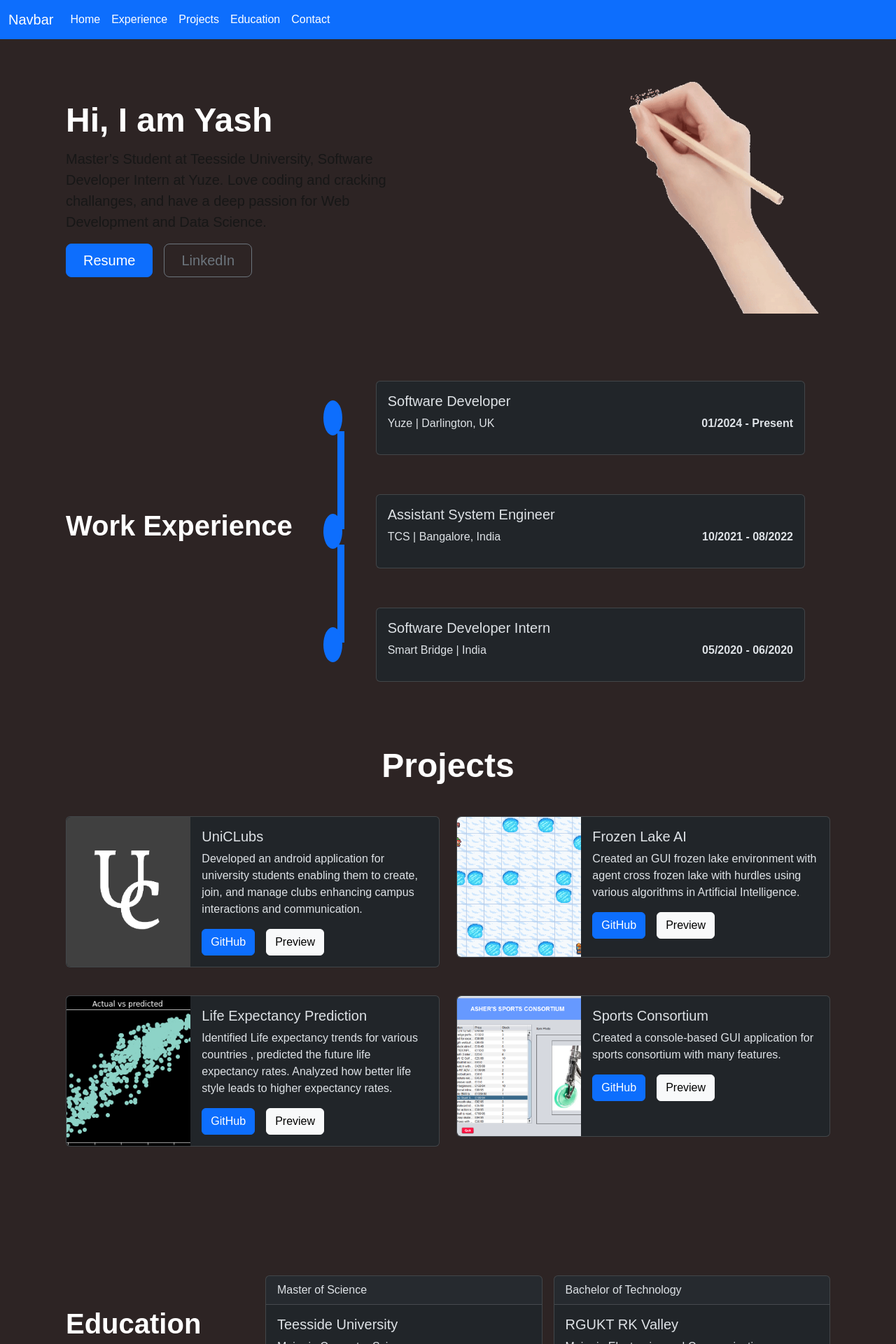
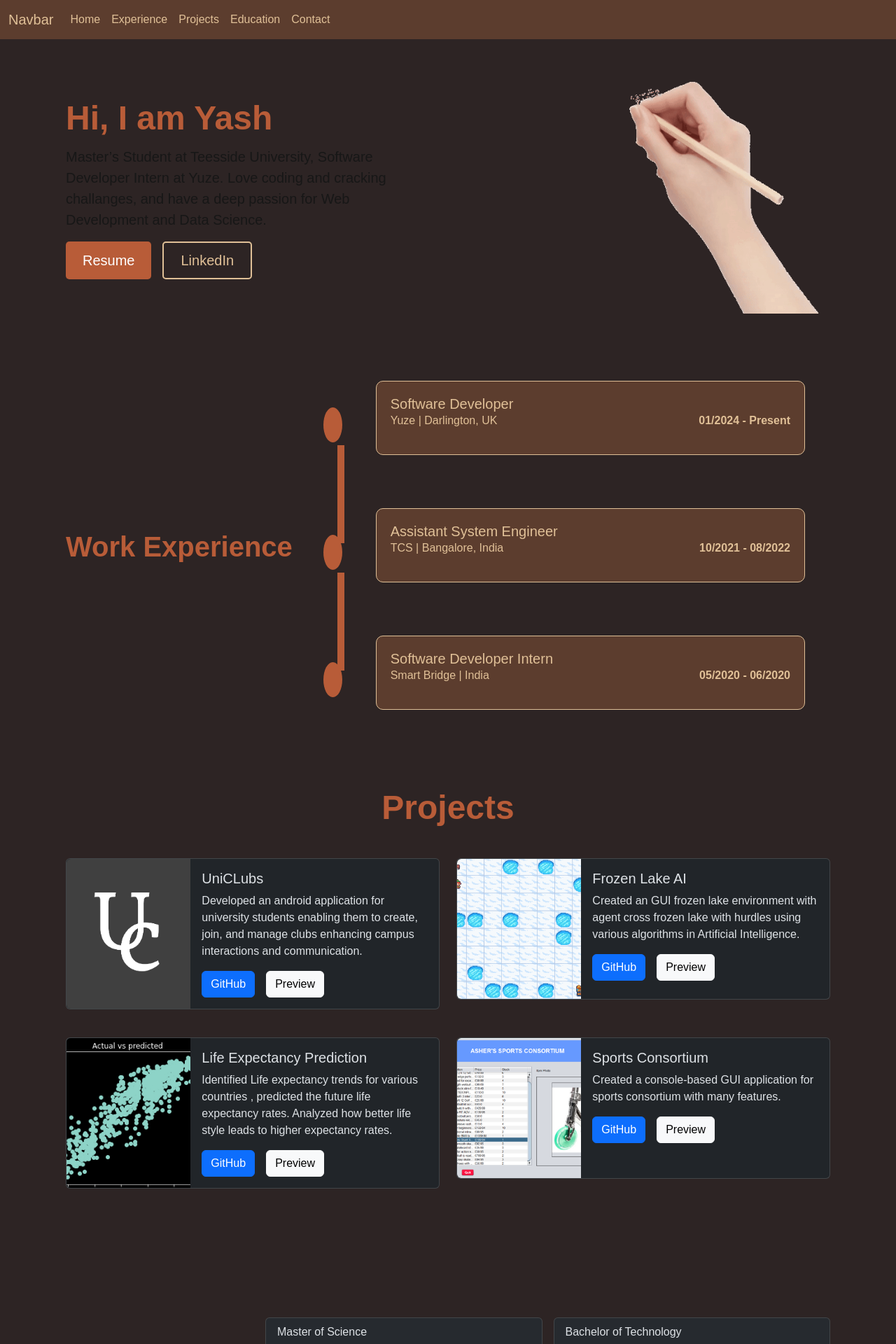
Before and after one commit to Yashu333/portfolio, a Next.js app: page / in a window 1280 px wide. Shown: the top 1920 px of the page at 70% size. Built offline with nearby package versions, Linux system fonts and the light colour scheme.

Commit message:
Changed styling

```diff
--- a/src/app/globals.css
+++ b/src/app/globals.css
@@ -6,7 +6,7 @@
 @media (prefers-color-scheme: dark) {
   :root {
     --background: #0a0a0a;
-    --foreground: #ededed;
+    --foreground: #E0C097;
   }
 }
 
@@ -44,3 +44,67 @@
     scroll-behavior: smooth;
   }
 }
+
+/* Buttons */
+
+/* Primary Button */
+.custom-primary-button {
+  background-color: #B85C38;
+  color: white;
+  border: none;
+  padding: 10px 20px;
+  border-radius: 5px;
+  cursor: pointer;
+}
+
+.custom-primary-button:hover {
+  background-color: #5C3D2E;
+  color: #E0C097;
+}
+
+/* Secondary Button */
+.custom-secondary-button {
+  background-color: transparent;
+  color: #E0C097;
+  border: 2px solid #E0C097;
+  padding: 10px 20px;
+  border-radius: 5px;
+  cursor: pointer;
+}
+
+.custom-secondary-button:hover {
+  background-color: #2D2424;
+  color: white;
+  border-color: white;
+}
+
+
+/* Work Experience Card */
+.work-experience-card {
+  background-color: #5C3D2E;
+  color: #E0C097;
+  padding: 20px;
+  border-radius: 10px;
+  margin-bottom: 20px;
+  border: 1px solid #E0C097;
+}
+
+
+/* Title Color */
+
+.titleColor{
+  color: #B85C38 !important
+}
+
+/* NavBar */
+.custom-navbar {
+  background-color: #5C3D2E; /* Navbar background color */
+}
+
+.navbar-brand, .nav-link {
+  color: #E0C097 !important; /* Navbar text color */
+}
+
+.nav-link:hover {
+  color: #B85C38 !important; /* Navbar hover color */
+}
--- a/src/components/ContactMe.jsx
+++ b/src/components/ContactMe.jsx
@@ -3,15 +3,24 @@
     return (
         <div id="Contact" className="container-fluid">
             <div className="p-5 text-center bg-body-tertiary rounded-3">
-                <h1 className="text-body-emphasis">Keep in Touch</h1>
+                <h1 className="text-body-emphasis titleColor">Keep in Touch</h1>
                 <p className="col-lg-8 mx-auto fs-5 text-muted">
                     Please feel free to send a message to contact me.
                 </p>
                 <div className="d-inline-flex gap-3">
-                    <i className="bi bi-envelope-at-fill fs-4"></i>
-                    <i className="bi bi-github fs-4"></i>
-                    <i className="bi bi-linkedin fs-4"></i>
-                    <i className="bi bi-youtube fs-4"></i>
+
+                    <a href="mailto: saichintakayala4@gmail.com">
+                        <i className="bi bi-envelope-at-fill fs-4"></i>
+                    </a>
+
+                    <a href="https://github.com/yashu333" target="_blank">
+                        <i className="bi bi-github fs-4"></i>
+                    </a>
+
+                    <a href="https://www.youtube.com/@CodeWithYash333" target="_blank">
+                        <i className="bi bi-youtube fs-4"></i>
+                    </a>
+
                 </div>
             </div>
         </div>
--- a/src/components/Education.jsx
+++ b/src/components/Education.jsx
@@ -5,7 +5,7 @@
         <div id="Education" className="container px-4 py-5">
             <div className="row flex-lg-row align-items-center g-5 py-5">
                 <div className="col-lg-3">
-                    <h1 className="display-6 fw-bold text-body-emphasis lh-1 mb-3">Education</h1>
+                    <h1 className="display-6 fw-bold text-body-emphasis lh-1 mb-3 titleColor">Education</h1>
                 </div>
                 <div className="col-12  col-lg-9 ps-6">
                     <div className="row g-3">
--- a/src/components/Hero.jsx
+++ b/src/components/Hero.jsx
@@ -1,4 +1,5 @@
 import Image from "next/image"
+import '../app/globals.css'
 
 export default function Hero(){
 
@@ -15,14 +16,14 @@
             />
           </div>
           <div className="col-lg-6">
-            <h1 className="display-5 fw-bold text-body-emphasis lh-1 mb-3" > Hi, I am Yash </h1>
+            <h1 className="display-5 fw-bold text-body-emphasis lh-1 mb-3 titleColor" > Hi, I am Yash </h1>
             <p className="lead">
               Master’s Student at Teesside University, Software Developer Intern at Yuze.
               Love coding and cracking challanges, and have a deep passion for Web Development and Data Science.
               </p>
             <div className="d-grid gap-2 d-md-flex justify-content-md-start">
-              <button type="button" className="btn btn-primary btn-lg px-4 me-md-2">Resume</button>
-              <button type="button" className="btn btn-outline-secondary btn-lg px-4">LinkedIn</button>
+              <button type="button" className="btn custom-primary-button btn-lg px-4 me-md-2">Resume</button>
+              <button type="button" className="btn custom-secondary-button btn-lg px-4">LinkedIn</button>
             </div>
           </div>
         </div>
--- a/src/components/NavBar.jsx
+++ b/src/components/NavBar.jsx
@@ -1,8 +1,9 @@
+import '../app/globals.css'
 
 export default function NavBar() {
 
     return (
-        <nav className="navbar navbar-expand-lg fixed-top bg-primary" data-bs-theme="dark">
+        <nav className="navbar navbar-expand-lg fixed-top custom-navbar" data-bs-theme="dark">
                 <div className="container-fluid">
                     <a className="navbar-brand" href="#">Navbar</a>
                     <button className="navbar-toggler" type="button" data-bs-toggle="collapse" data-bs-target="#navbarSupportedContent" aria-controls="navbarSupportedContent" aria-expanded="false" aria-label="Toggle navigation">
--- a/src/components/Projects.jsx
+++ b/src/components/Projects.jsx
@@ -4,7 +4,7 @@
 export default function Projects() {
     return (
         <div id="Projects" className="container px-4 py-5" >
-            <h1 className="display-5 fw-bold text-body-emphasis lh-1 my-5 text-center" > Projects </h1>
+            <h1 className="titleColor display-5 fw-bold text-body-emphasis lh-1 my-5 text-center " > Projects </h1>
             <div className="row">
 
                 {
--- a/src/components/WorkExperience.jsx
+++ b/src/components/WorkExperience.jsx
@@ -8,7 +8,7 @@
             <div id="Experience" className="container">
                 <div className="row">
                     <div className="col-md-4 d-flex align-items-center mb-4 mb-md-0 px-4 py-5">
-                    <h1 className="display-6 fw-bold text-body-emphasis lh-1 mb-3">Work Experience</h1>
+                    <h1 className="display-6 fw-bold text-body-emphasis lh-1 mb-3 titleColor" >Work Experience</h1>
                     </div>
                     <div className="col-md-8">
                         <div className="d-flex flex-column">
--- a/src/components/WorkExperienceCard.jsx
+++ b/src/components/WorkExperienceCard.jsx
@@ -1,7 +1,8 @@
+import '../app/globals.css'
 
 export default function WorkExperienceCard({companyName, role, experience }) {
     return (
-        <div className="card mx-5 col-sm-6 col-md-10">
+        <div className="work-experience-card mx-5 col-sm-6 col-md-10">
             <div className="card-body">
                 <h5 className="card-title">{role}</h5>
                 <div className=" d-flex flex-row justify-content-between">
--- a/src/components/timeline/TimelineBar.jsx
+++ b/src/components/timeline/TimelineBar.jsx
@@ -1,7 +1,7 @@
 
 export default function TimelineBar() {
     return (
-        <div className="bg-primary" style={{ width: '10px', height: '140px', margin: '-50px 20px' }}>
+        <div  style={{ width: '10px', height: '140px', margin: '-50px 20px', backgroundColor: "#B85C38" }}>
         </div>
     );
 }
--- a/src/components/timeline/TimelineDot.jsx
+++ b/src/components/timeline/TimelineDot.jsx
@@ -1,7 +1,7 @@
 
 export default function TimelineDot() {
     return (
-        <div className="bg-primary rounded-circle" style={{ width: '50px', height: '50px' }}>
+        <div className="rounded-circle" style={{ width: '50px', height: '50px' , backgroundColor: "#B85C38" }}>
         </div>
     );
 }
```
